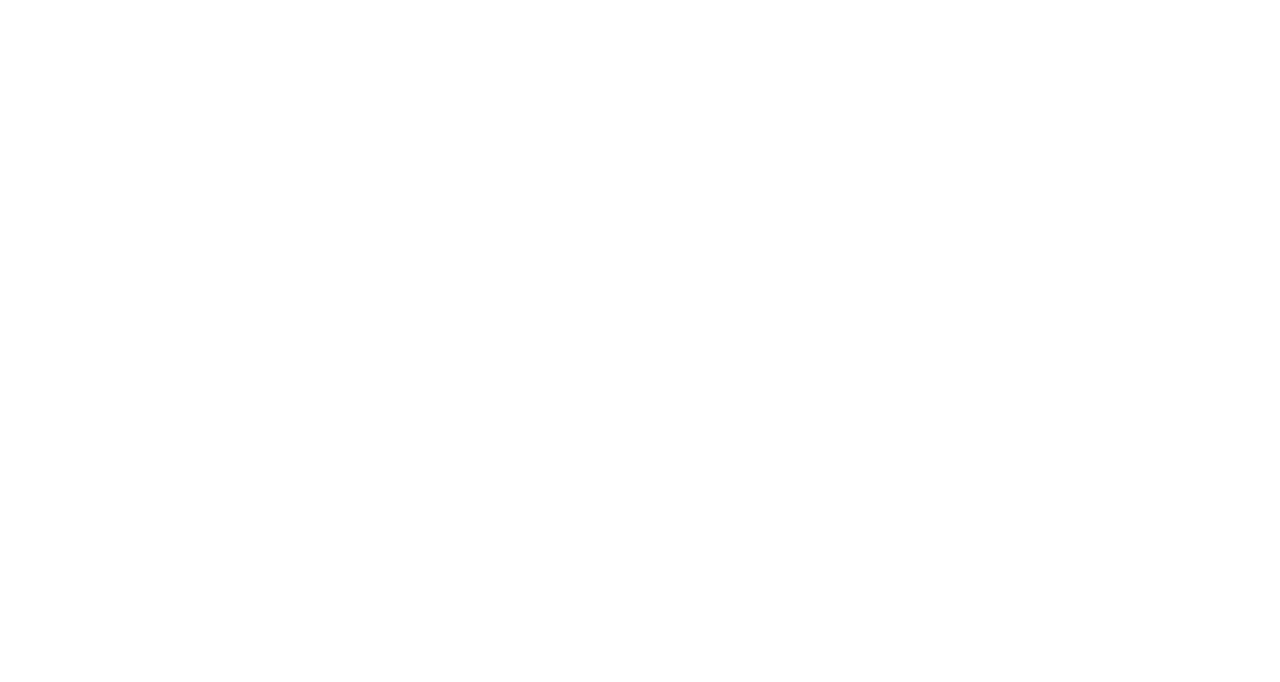
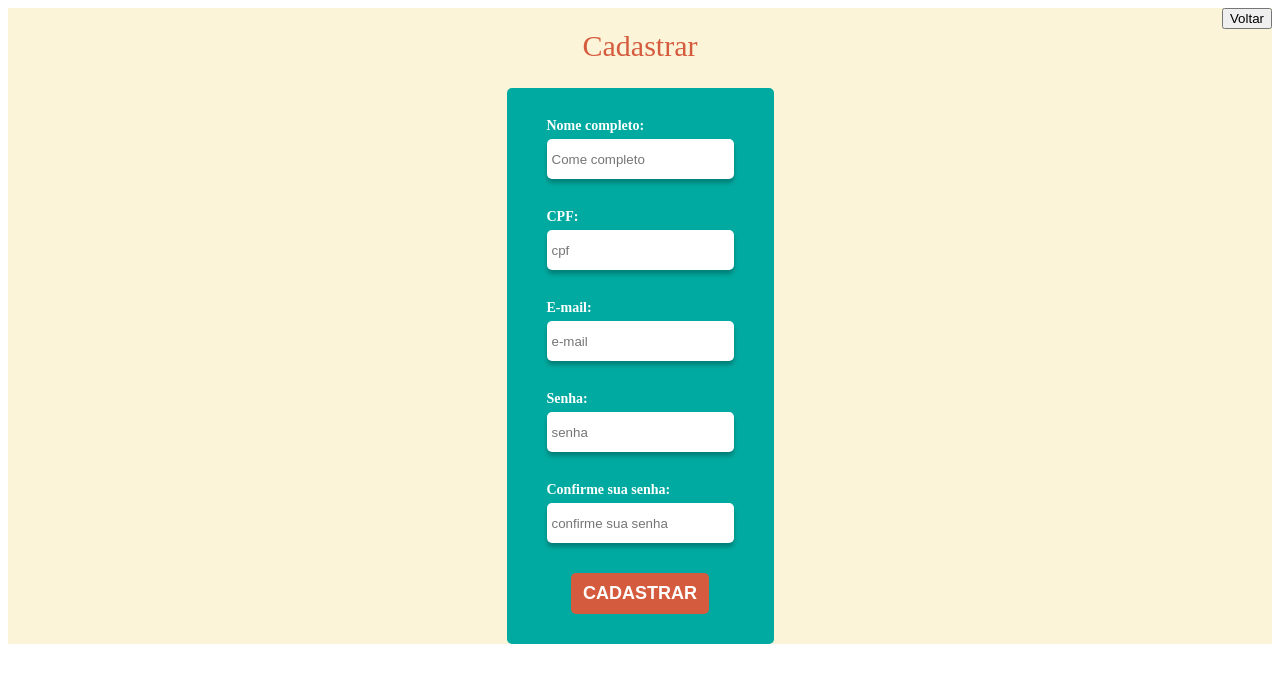
Before and after one commit to r-e-g-e/m3-capstone, a React (Create React App) app: page /cadastrar in a window 1280 px wide. Shown: the top 682 px of the page. Built offline with nearby package versions, Linux system fonts and the light colour scheme.

Commit message:
feat: rota cadastro, componente input e pagina cadastro criados

```diff
--- a/src/app.jsx
+++ b/src/app.jsx
@@ -1,4 +1,5 @@
 import { Route, Switch } from "react-router-dom";
+import PaginaCadastro from "./pages/Cadastro";
 
 function App() {
   return (
@@ -6,6 +7,10 @@ function App() {
       <Switch>
         <Route exact path={"/"}>
         </Route>
+
+        <Route exact path={"/cadastrar"}>
+          <PaginaCadastro />
+        </Route>
       </Switch>
     </>
   );
--- a/src/components/Input/index.jsx
+++ b/src/components/Input/index.jsx
@@ -1,8 +1,13 @@
-export default function Input({title, placeholder = title, inputType = "text"}){
+import { Container } from "./styles";
+
+export default function Input({title, placeholder = title, inputType = "text", error, register}){
   return(
-    <div>
-      <p>{title}</p>
-      <input type={inputType} placeholder={placeholder} />
-    </div>
+    <Container>
+      <div>
+        <p>{title}</p>
+        {error && <small>{error}</small>}
+      </div>
+      <input {...register} type={inputType} placeholder={placeholder} />
+    </Container>
   );
 }
--- /dev/null
+++ b/src/components/Input/styles.js
@@ -0,0 +1,33 @@
+import styles from "styled-components";
+
+export const Container = styles("div")`
+  display: flex;
+  flex-direction: column;
+
+  div{
+    display: flex;
+    justify-content: space-between;
+
+    p{
+      margin: 0;
+      margin-bottom: 5px;
+
+      font-weight: 700;
+      font-size: 14px;
+
+      color: white;
+    }
+  }
+
+  input{
+    border:none;
+    border-radius: 5px;
+
+    height: 40px;
+
+    padding: 0 5px;
+
+    box-sizing: borde-box;
+    box-shadow: 0px 4px 4px rgba(0, 0, 0, 0.25);
+  }
+`;
--- /dev/null
+++ b/src/pages/Cadastro/index.jsx
@@ -0,0 +1,94 @@
+import * as yup from "yup";
+import { useForm } from "react-hook-form";
+import { yupResolver } from "@hookform/resolvers/yup";
+import { useHistory } from "react-router-dom";
+import Input from "../../components/Input";
+import { Container } from "./styles";
+
+export default function PaginaCadastro(){
+  const history = useHistory();
+
+  const schema = yup.object().shape({
+    nome: yup.string()
+      .required("Campo obrigatorio."),
+
+    email: yup.string()
+      .required("Campo obrigatorio.")
+      .email(),
+
+    cpf: yup.string()
+      .required("Campo obrigatorio.")
+      .max(9, "Seu cpf deve conter apenas 9 numeros!"),
+
+    senha: yup.string()
+      .required("Campo obrigatorio.")
+      .matches(/^(?=.*\d)(?=.*[a-z])(?=.*[A-Z])(?!.*\s)/g, "Sua senha deve conter caracteres especiais")
+      .min(8),
+
+    confirmarSenha: yup.string()
+      .required("Campo obrigatorio.")
+      .oneOf([yup.ref("password"), null], "Senha diferente")
+      .min(8)
+  });
+
+  const { register, handleSubmit, formState:{ errors } } = useForm({
+    resolver: yupResolver(schema)
+  });
+
+  function handleFormSubmit(data){
+    console.log(data);
+    // history.push("/dashboard/" + data.name);
+  }
+
+  return(
+    <Container>
+      <div>
+        <button
+          onClick={() => history.push("/")}
+        >
+          Voltar
+        </button>
+      </div>
+
+      <h2>Cadastrar</h2>
+
+      <form onSubmit={handleSubmit(handleFormSubmit())}>
+
+        <section>
+          <Input
+            register={register("nome")}
+            error={errors.nome?.message}
+            placeholder="Come completo"
+            title="Nome completo:"
+          />
+          <Input
+            error={errors.cpf?.message}
+            register={register("cpf")}
+            placeholder="cpf"
+            title="CPF:"
+          />
+          <Input
+            error={errors.email?.message}
+            register={register("email")}
+            placeholder="e-mail"
+            title="E-mail:"
+          />
+          <Input
+            error={errors.senha?.message}
+            register={register("senha")}
+            placeholder="senha"
+            title="Senha:"
+          />
+          <Input
+            error={errors.confirmarSenha?.message}
+            register={register("confirmarSenha")}
+            placeholder="confirme sua senha"
+            title="Confirme sua senha:"
+          />
+        </section>
+
+        <button>CADASTRAR</button>
+      </form>
+    </Container>
+  );
+}
--- /dev/null
+++ b/src/pages/Cadastro/styles.js
@@ -0,0 +1,68 @@
+import styles from "styled-components";
+
+const primary = "#00AAA0";
+const secondary = "#D55B3E";
+
+export const Container = styles("section")`
+  display: flex;
+  flex-direction: column;
+
+  background-color: #FCF4D9;
+
+  height: 100%;
+  width: 100%;
+
+
+  & > div{
+    text-align: right;
+  }
+
+  & > h2{
+    color: ${secondary};
+
+    font-weight: 300;
+    font-size: 30px;
+    text-align: center;
+
+    margin: 0;
+    margin-bottom: 25px;
+  }
+
+  form{
+    background-color: ${primary};
+
+    margin: 0 auto;
+    padding: 30px 40px;
+
+    border-radius: 5px;
+
+    text-align: center;
+
+    div{
+      text-align: left;
+    }
+
+    section{
+      display: flex;
+      flex-direction: column;
+
+      gap:30px;
+
+      margin-bottom: 30px;
+    }
+
+    button{
+      background-color: ${secondary};
+
+      padding: 10px 12px;
+
+      color: white;
+
+      font-size: 18px;
+      font-weight: 600 ;
+
+      border: none;
+      border-radius: 5px;
+    }
+  }
+`;
```
